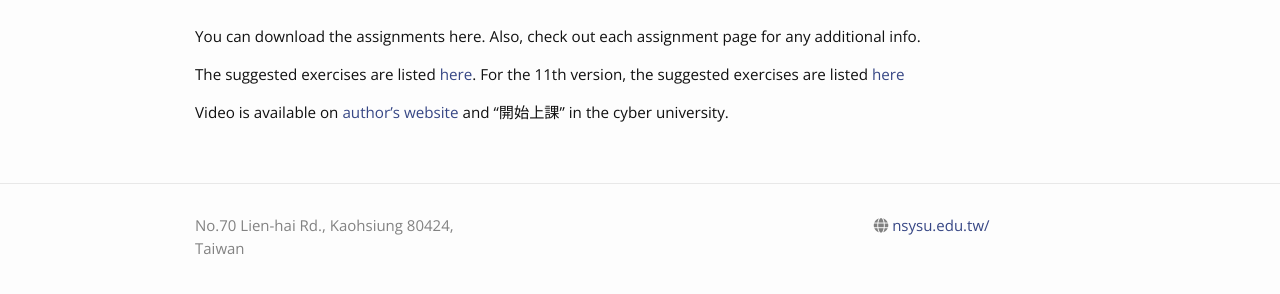
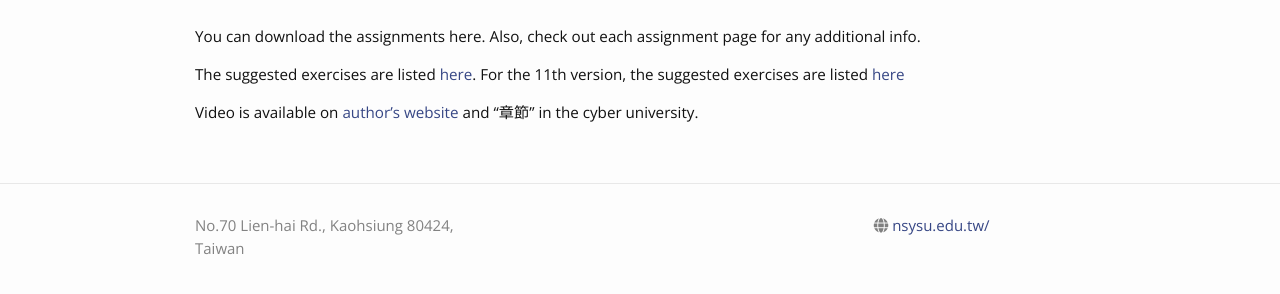
Before and after one commit to phonchi/nsysu-calculus1, a Jekyll site: the page built from assignments.md, in a window 1280 px wide. Shown: the part 211-505 px from the top of the page. Built offline with Jekyll 4.4.1, drawn with Linux system fonts in a browser that asks for light colours; nearby versions of some CDN libraries.

Commit message:
Update video reference from '開始上課' to '章節'

```diff
--- a/assignments.md
+++ b/assignments.md
@@ -7,4 +7,4 @@ You can download the assignments here. Also, check out each assignment page for
 
 The suggested exercises are listed [here](/nsysu-calculus1/static_files/presentations/suggested.pdf). For the 11th version, the suggested exercises are listed [here](/nsysu-calculus1/static_files/presentations/suggested_11.pdf)
 
-Video is available on [author's website](https://www.calcview.com/calculus-12e/1/2/#CVV_T-JiWymJcDU) and "開始上課" in the cyber university.
+Video is available on [author's website](https://www.calcview.com/calculus-12e/1/2/#CVV_T-JiWymJcDU) and "章節" in the cyber university.
```
